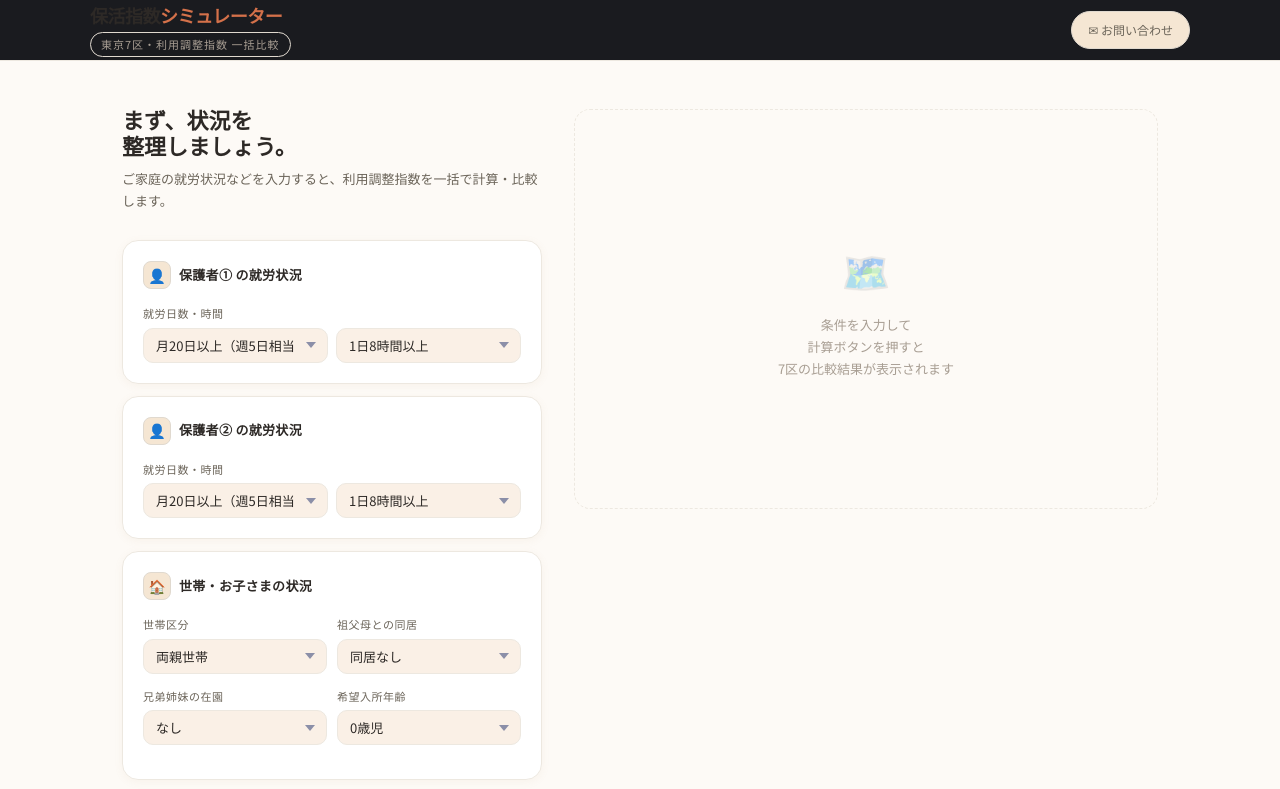
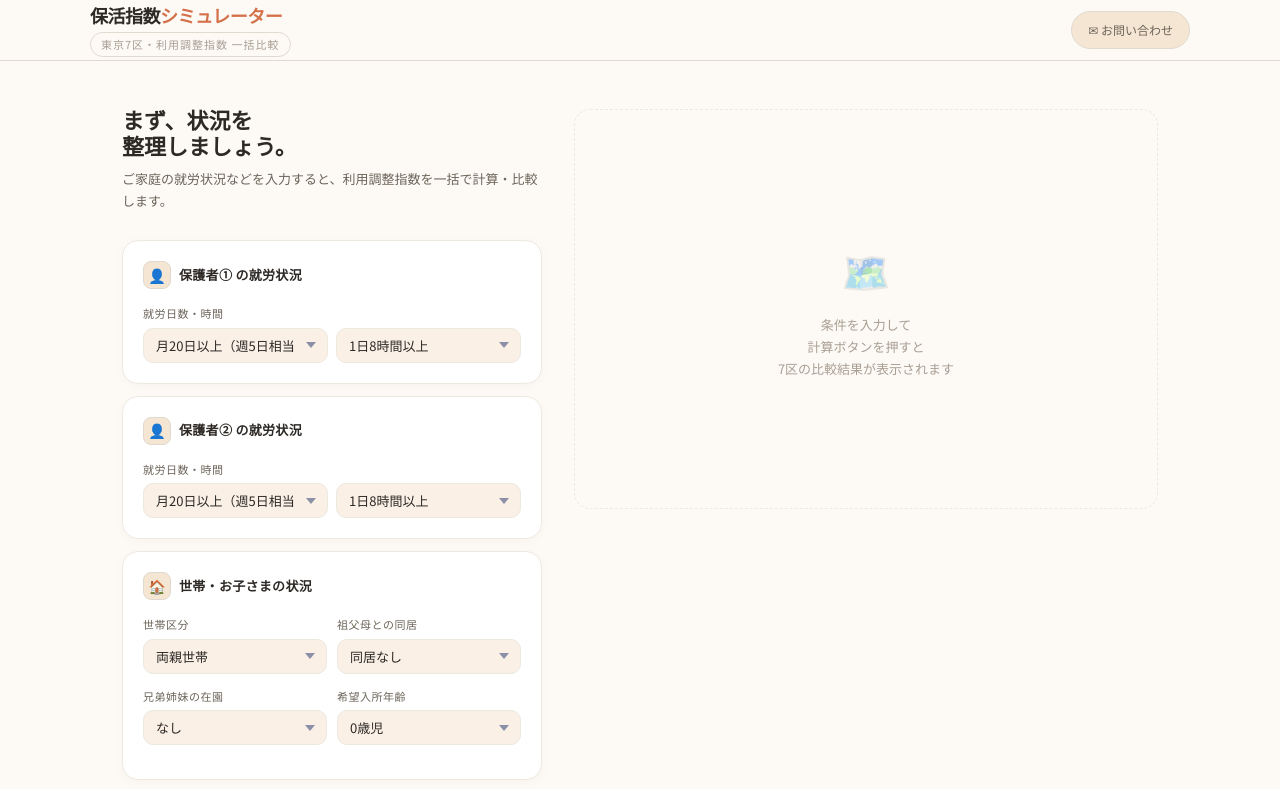
Before and after one commit to sang-lee34/hokatsu-score, a plain HTML site: page index.html in a window 1280 px wide. Shown: the top 789 px of the page. Drawn offline with Linux system fonts and the light colour scheme; a script that the page names is missing.

Commit message:
Update index.html
amended the header's colour to match the overall form

```diff
--- a/index.html
+++ b/index.html
@@ -40,9 +40,9 @@
 
 /* ── HEADER ── */
 header {
-  border-bottom: 1px solid var(--border);
+  border-bottom: 1px solid var(--border2);
   padding: 0 32px;
-  background: rgba(14,15,19,0.95);
+  background: rgba(253,250,246,0.92);
   backdrop-filter: blur(12px);
   position: sticky; top: 0; z-index: 100;
 }
@@ -54,7 +54,7 @@
   font-family: 'Syne', sans-serif;
   font-size: 18px; font-weight: 800;
   letter-spacing: -0.5px;
-  color: var(--text);
+  color: var(--text);   ← 変更不要（#2D2926 でテーマと一致）
 }
 .logo span { color: var(--accent); }
 .header-tag {
```
